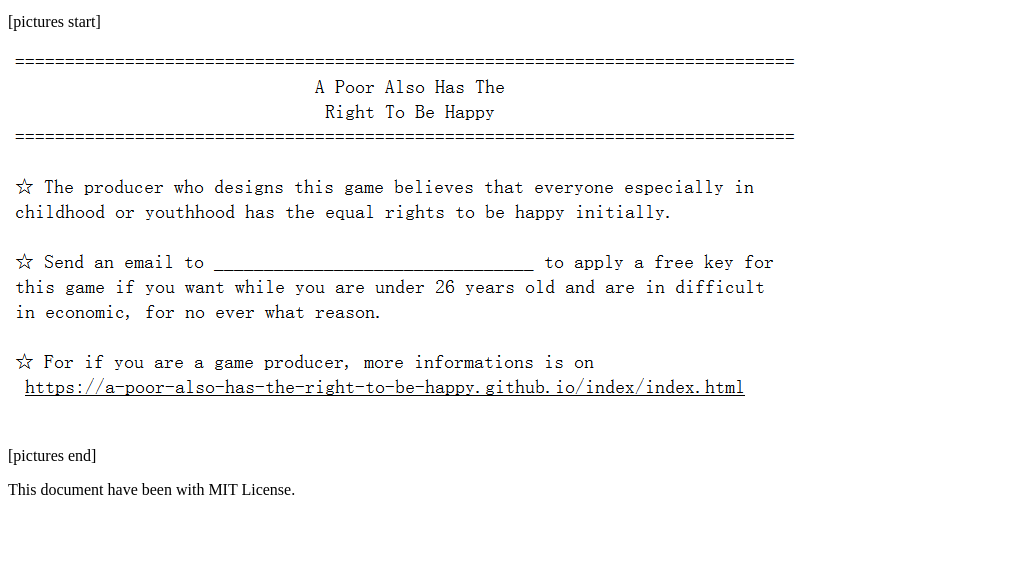
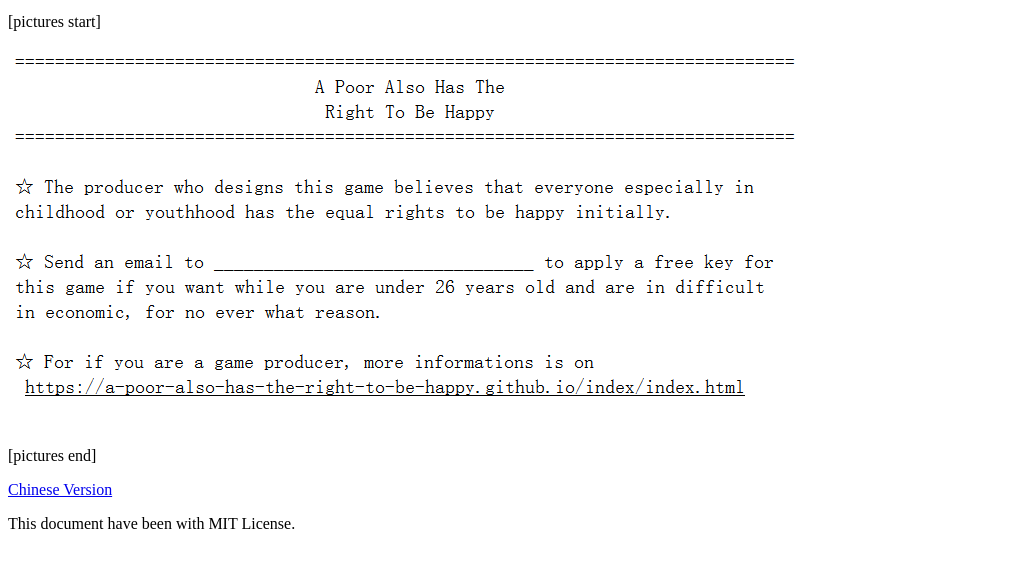
Before and after one commit to A-Poor-Also-Has-The-Right-To-Be-Happy/index, a plain HTML site: page index.html in a window 1280 px wide. Shown: the part 101-668 px from the top of the page, without its empty margins (0-1013 px from the left). Drawn offline with Linux system fonts and the light colour scheme.

Commit message:
Update index.html

```diff
--- a/index.html
+++ b/index.html
@@ -9,5 +9,6 @@
   <p>[pictures start]</p>
   <p><img src="templates.png">
   <p>[pictures end]</p>
+  <p><a href="https://a-poor-also-has-the-right-to-be-happy.github.io/index/templates_zh.png">Chinese Version</a></p>
   <p>This document have been with MIT License.</p>
 </body>
```
